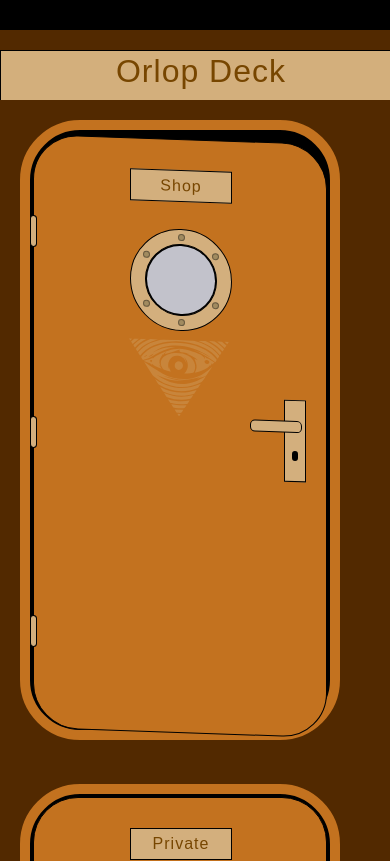
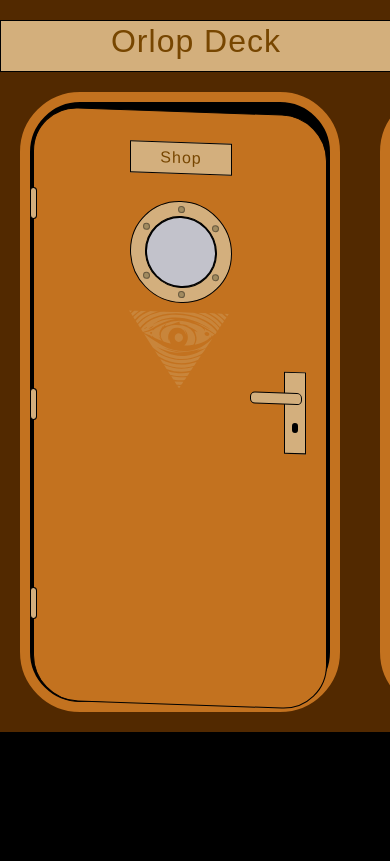
Before and after one commit to tygary/orlopdeck, a React (Create React App) app: page / in a window 390 px wide. Shown: the top 861 px of the page. Built offline with nearby package versions, Linux system fonts and the light colour scheme; a web font is replaced by a local one.

Commit message:
Hallway scrolls to the right on mobile

```diff
--- a/src/App.css
+++ b/src/App.css
@@ -1,46 +1,51 @@
 body {
   background-color: black;
   color: rgb(238, 238, 238);
-  width: 100%;
 }
 
 .ReactBubble {
   color: black;
 }
 
-@media only screen and (min-width: 600px) {
+@media only screen and (min-width: 800px) {
   .hallway {
-    display: flex;
     justify-content: space-around;
   }
 }
 
-@media only screen and (max-width: 600px) {
-  .doorFrame {
-    width: 12em;
-    height: 24em;
-  }
+.homePage {
+  overflow-x: scroll;
+  max-height: 100vh;
+  background-color: #522900;
+  -ms-overflow-style: none;
+}
+
+.homePage::-webkit-scrollbar {
+  display: none;
 }
 
 .hallway {
-  background-color: #522900;
-  width: 100%;
-  height: 100%;
+  display: flex;
+  flex-direction: row;
+  flex-wrap: nowrap;
+}
+
+.doorContainer {
+  overflow: hidden;
+  flex-shrink: 0;
 }
 
 .upperHallway {
-  background-color: #522900;
   width: 100%;
-  height: 50px;
-  margin-top: 30px;
   padding-top: 20px;
 }
 
 .hallSign {
-  width: 400px;
+  width: 100%;
+  max-width: 400px;
   margin: auto;
   line-height: 40px;
-  height: 50px;
+  min-height: 50px;
   text-align: center;
   background-color: #d3af7c;
   border: 1px solid black;
@@ -51,12 +56,10 @@ body {
 }
 
 .shopDoor {
-  display: inline-block;
   margin: 20px;
 }
 
 .backDoor {
-  display: inline-block;
   margin: 20px;
 }
 
--- a/src/components/Homepage.js
+++ b/src/components/Homepage.js
@@ -5,13 +5,17 @@ import BackDoor from "./BackDoor";
 
 function Homepage(props) {
   return (
-    <div>
+    <div class="homePage">
       <div className="upperHallway">
         <div className="hallSign">Orlop Deck</div>
       </div>
       <div className="hallway">
-        <ShopDoor />
-        <BackDoor />
+        <div className="doorContainer">
+          <ShopDoor />
+        </div>
+        <div className="doorContainer">
+          <BackDoor />
+        </div>
       </div>
     </div>
   );
```
